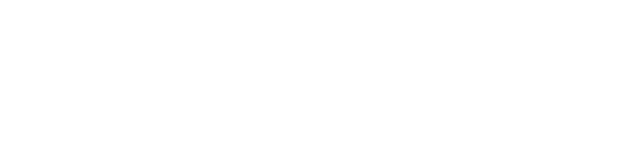
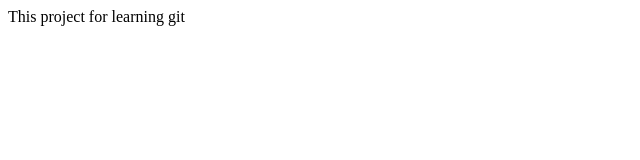
Before and after one commit to IrshanaC/sample_git, a plain HTML site: page hai.html in a window 1280 px wide. Shown: the whole page, without its empty margins (0-640 px from the left). Drawn offline with Linux system fonts and the light colour scheme.

Commit message:
hai file is edeted

```diff
--- a/hai.html
+++ b/hai.html
@@ -1,2 +1,3 @@
 <html>
+<p>This project for learning git</p>
 </html>
```
